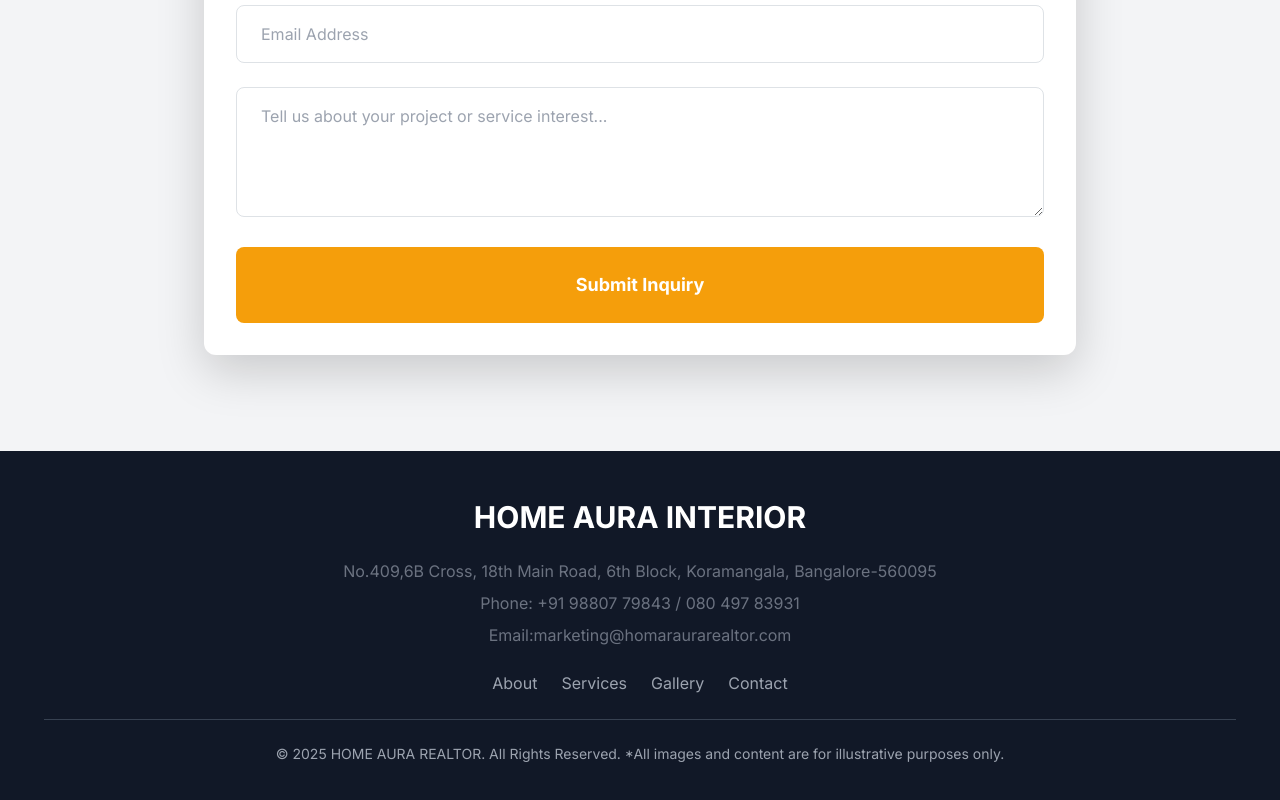
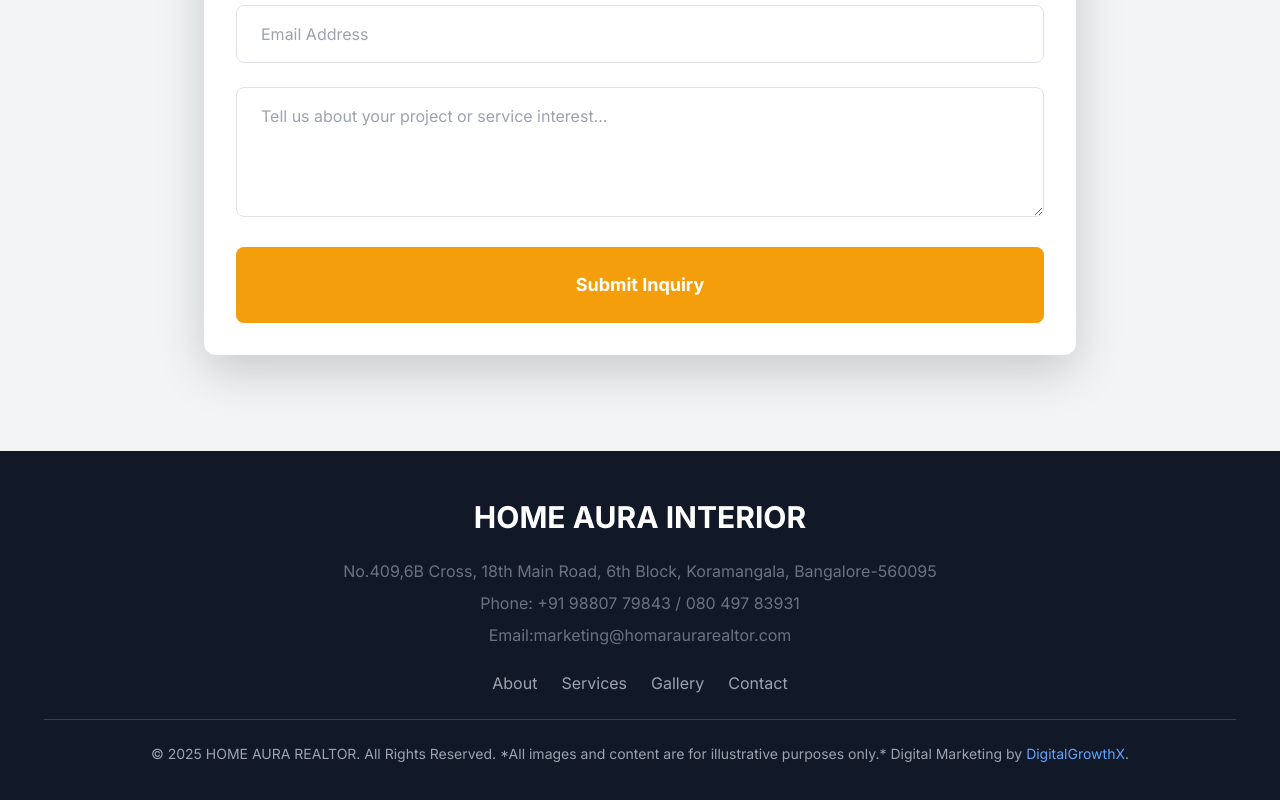
Before and after one commit to 1sujay1/interiors-home-aura-realtor, a plain HTML site: page index.html in a window 1280 px wide. Shown: the part 4726-5526 px from the top of the page. Drawn offline with nearby package versions, Linux system fonts and the light colour scheme.

Commit message:
footer link

```diff
--- a/index.html
+++ b/index.html
@@ -1461,8 +1461,9 @@
             <a href="#" class="hover:text-amber-500 transition-colors">Contact</a>
         </div>
         <p class="text-sm border-t border-gray-700 pt-6 mt-6">
-            © 2025 HOME AURA REALTOR. All Rights Reserved. *All images and content are for illustrative purposes only.
-        </p>
+    © 2025 HOME AURA REALTOR. All Rights Reserved. *All images and content are for illustrative purposes only.*
+    Digital Marketing by <a href="https://digitalgrowthx.in" target="_blank" class="text-blue-400 hover:underline">DigitalGrowthX</a>.
+</p>
     </div>
 </footer>
 <script src="assets/js/config.js"></script>
```
